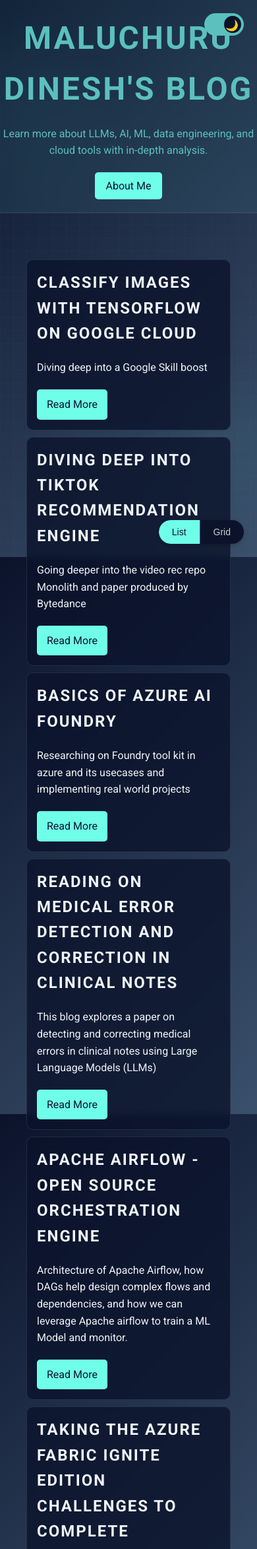
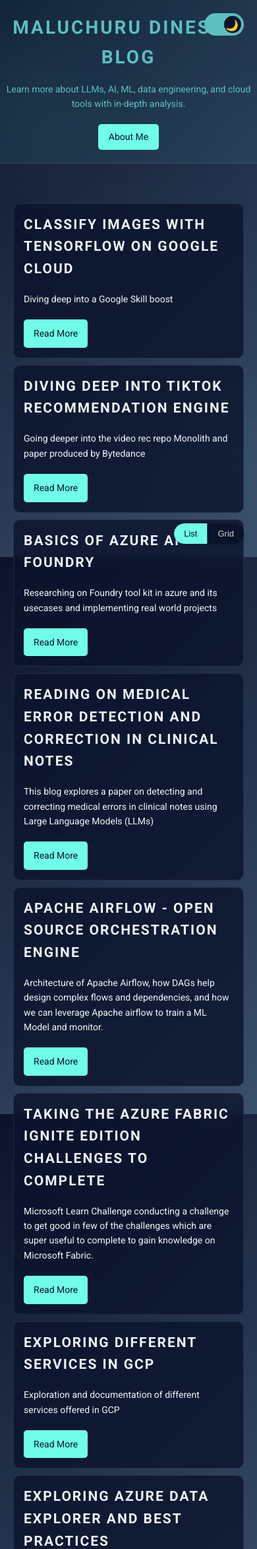
Before and after one commit to dinesh-coderepo/blogsite, a Flask app: page / in a window 390 px wide. Shown: the top 2347 px of the page at 66% size. Run offline with Flask 3, Linux system fonts and the light colour scheme.

Commit message:
[Design] Home page scaled to phone

```diff
--- a/src/templates/index_blog.html
+++ b/src/templates/index_blog.html
@@ -333,6 +333,38 @@
             margin-top: auto;
             align-self: flex-start;  /* change alignment from center to left */
         }
+        @media (max-width: 768px) {
+            body {
+                font-size: 0.9em; /* Slight decrease overall */
+            }
+            h1 {
+                font-size: 2.5em; /* Adjust header size */
+            }
+            h2 {
+                font-size: 1.5em;
+            }
+            .container, .blog-posts {
+                padding: 10px;
+            }
+        }
+        /* New media query for smaller devices (phones) */
+        @media (max-width: 480px) {
+            body {
+                font-size: 14px;
+            }
+            header h1 {
+                font-size: 2em;
+            }
+            .blog-posts {
+                gap: 20px;
+                padding: 0 10px;
+            }
+            /* Optionally adjust view-toggle button padding */
+            .view-toggle button {
+                padding: 8px 15px;
+                font-size: 13px;
+            }
+        }
     </style>
 </head>
 <body>
@@ -343,7 +375,7 @@
         </label>
     </div>
 
-    <!-- Replace the old view toggle markup with the new segmented control -->
+    <!-- Moved view toggle below dark/light theme toggle -->
     <div class="view-toggle">
         <button id="list-view-btn">List</button>
         <button id="grid-view-btn" class="active">Grid</button>
```
